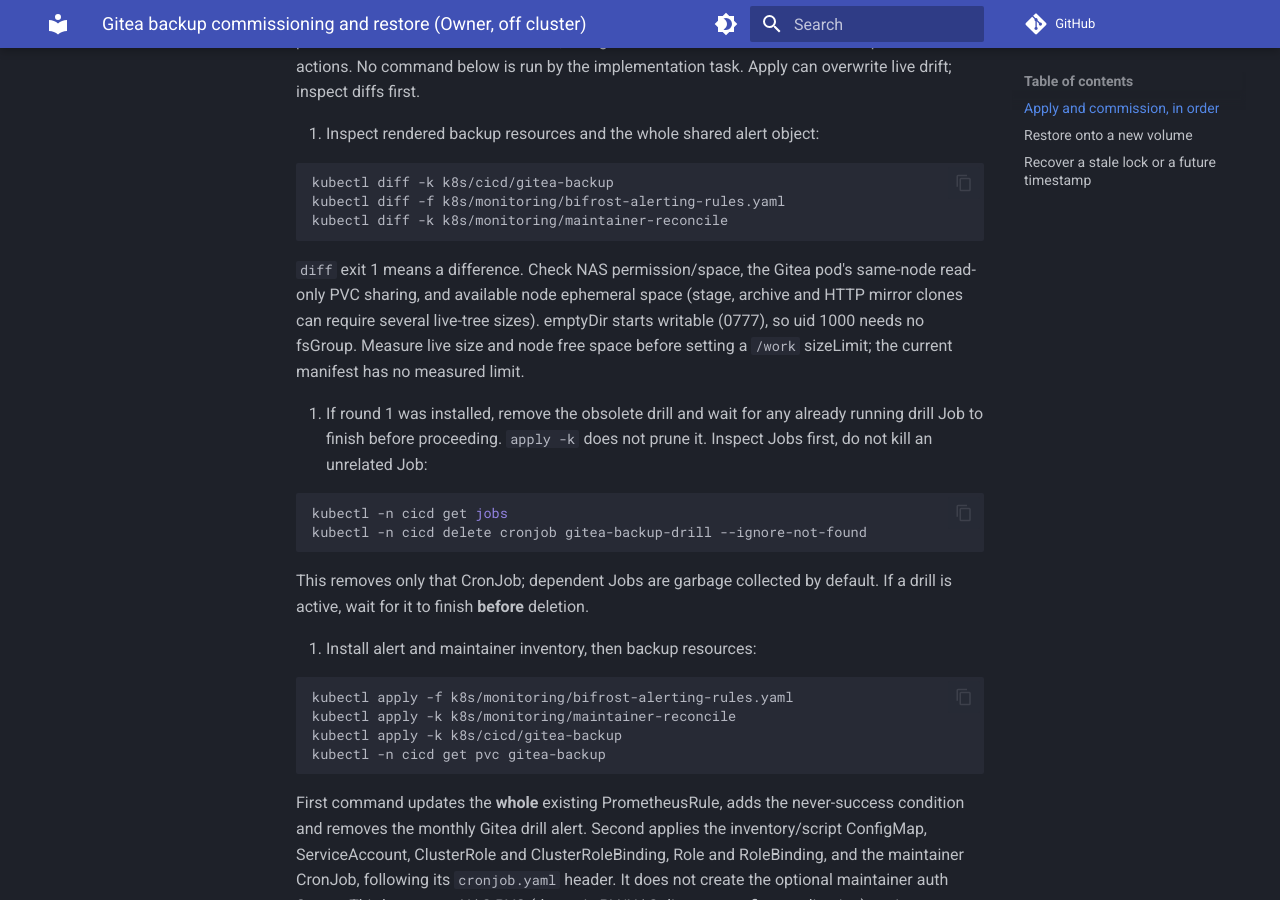
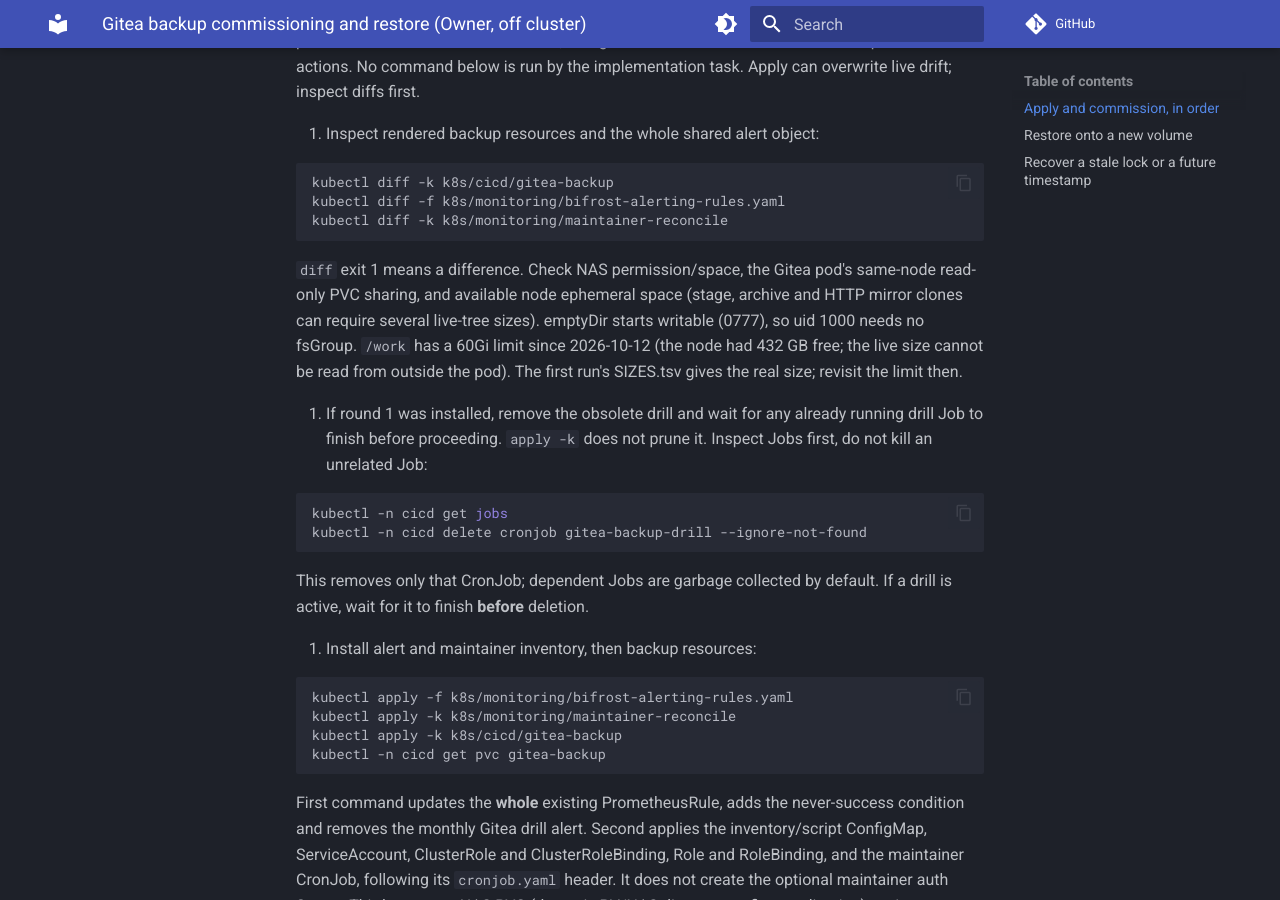
Before and after one commit to weitingzhao/bifrost-trade-infra, an MkDocs documentation site: the page built from docs/runbooks/gitea-restore.md, in a window 1280 px wide and 900 px high, scrolled down 460 px. Built offline with MkDocs 1.6.1 and Material for MkDocs 9.7.7, drawn with Linux system fonts in a browser that asks for light colours; comment, search, counter and statistics services are not loaded.

Commit message:
docs(work): the Owner's steps for applying the Gitea backup, after Codex's read-only check (review 140) (W-41)
Four steps: apply the backup job with the alert rule and the maintainer list; start the first backup by
hand; switch off self-registration (recreates Gitea); decrypt once with his key. What each apply changes was
compared read-only with the live cluster. Review 140 asked for twelve changes to the first draft, all taken —
among them a manual job name that cannot collide, what a failed run may leave on the NAS, and a statement
about the alert after a rollback that the draft had backwards. The runbook's line about the scratch limit is
brought up to date.

Work: W-41

Co-Authored-By: Claude Opus 5.5 <noreply@anthropic.com>
Claude-Session: local_4a4cc96c-2607-4ed7-896d-9f9429571ab4
Claude-Transcript: 410c3a42-993b-4aa7-a3e0-4a9b537c8c02
Change-Id: I6c65d05b570a6a08004480518797a5ae7e63714c
Work: W-41

```diff
--- a/docs/runbooks/gitea-restore.md
+++ b/docs/runbooks/gitea-restore.md
@@ -24,8 +24,9 @@ implementation task. Apply can overwrite live drift; inspect diffs first.
    pod's same-node read-only PVC sharing, and available node ephemeral space
    (stage, archive and HTTP mirror clones can require several live-tree
    sizes). emptyDir starts writable (0777), so uid 1000 needs no fsGroup.
-   Measure live size and node free space before setting a `/work` sizeLimit;
-   the current manifest has no measured limit.
+   `/work` has a 60Gi limit since 2026-10-12 (the node had 432 GB free; the live size
+   cannot be read from outside the pod). The first run's SIZES.tsv gives the real size;
+   revisit the limit then.
 
 2. If round 1 was installed, remove the obsolete drill and wait for any
    already running drill Job to finish before proceeding. `apply -k` does
```
Also changed, not shown: agent-config/work/multi-agent/OWNER-STEPS-gitea-backup.md (added, +70 -0 lines), agent-config/work/multi-agent/reviews/codex-2026-10-12-review140-owner-steps-gitea-backup.md (added, +7 -0 lines).
